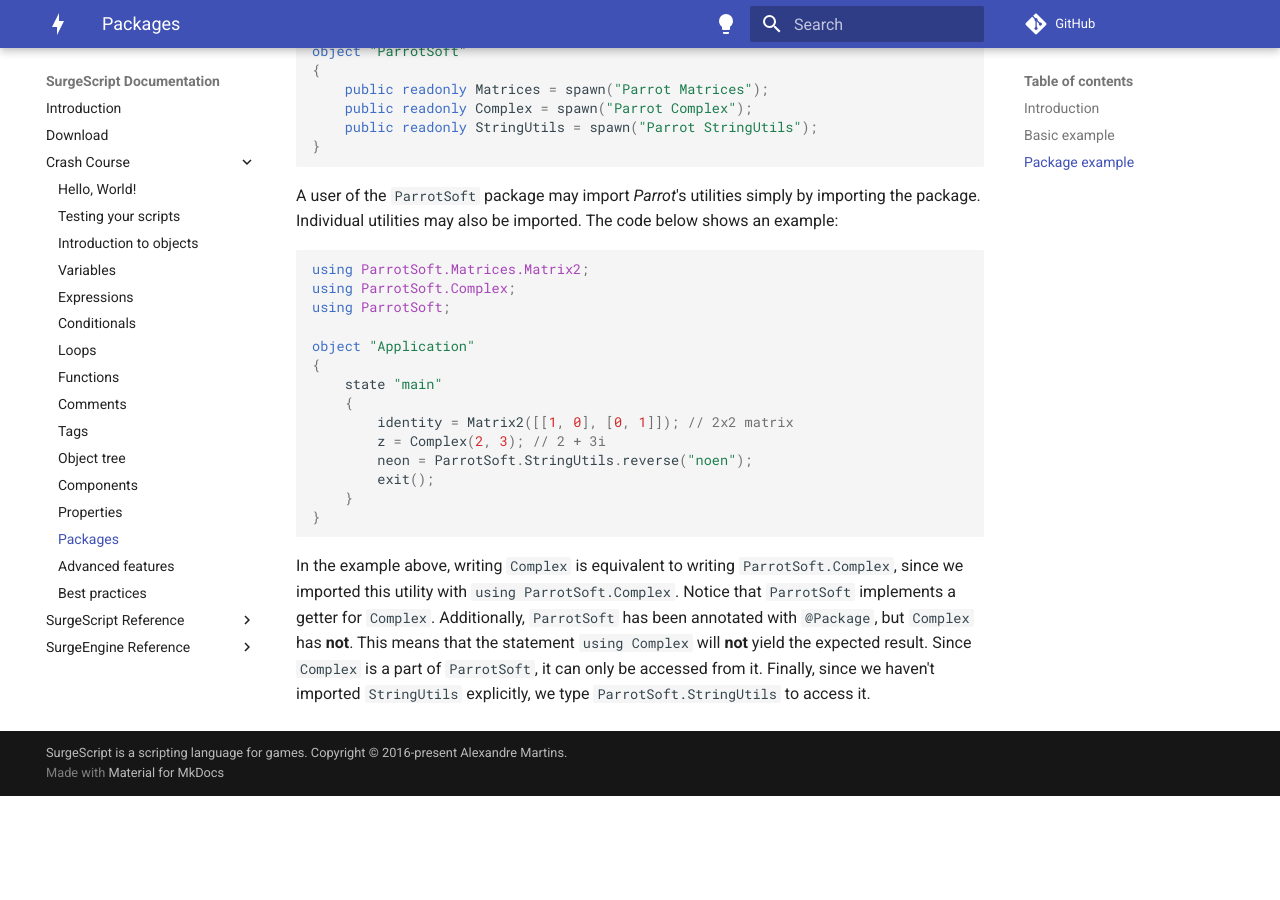
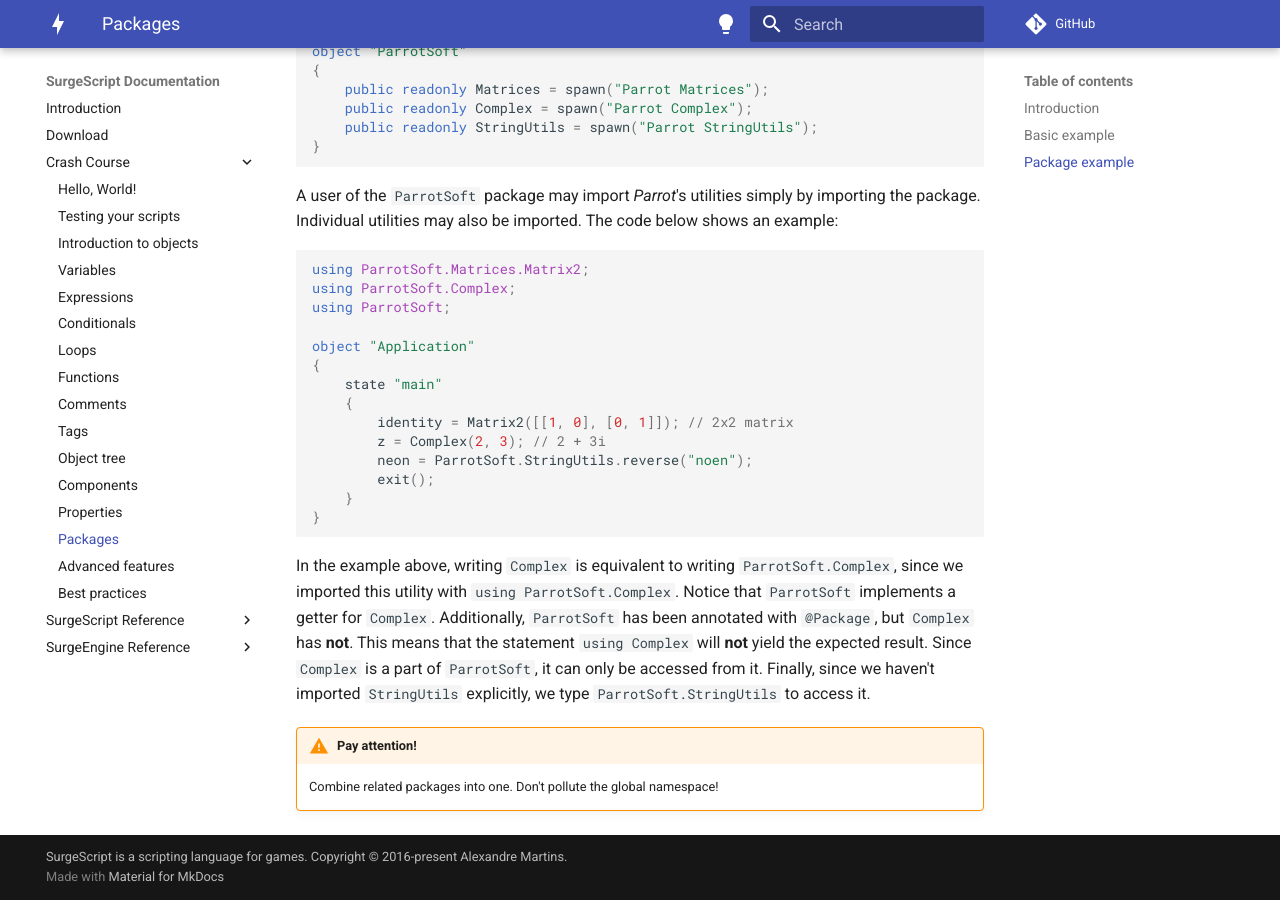
Before and after one commit to alemart/surgescript, an MkDocs documentation site: the page built from docs/tutorials/packages.md, in a window 1280 px wide and 900 px high, scrolled down 1895 px. Built offline with MkDocs 1.6.1 and Material for MkDocs 9.7.7, drawn with Linux system fonts in a browser that asks for light colours; comment, search, counter and statistics services are not loaded; before the commit the page ends 2691 px from its top, so only the background shows below that.

Commit message:
Docs: add warning

````diff
--- a/docs/tutorials/packages.md
+++ b/docs/tutorials/packages.md
@@ -101,3 +101,7 @@ object "Application"
 ```
 
 In the example above, writing `Complex` is equivalent to writing `ParrotSoft.Complex`, since we imported this utility with `using ParrotSoft.Complex`. Notice that `ParrotSoft` implements a getter for `Complex`. Additionally, `ParrotSoft` has been annotated with `@Package`, but `Complex` has **not**. This means that the statement `using Complex` will **not** yield the expected result. Since `Complex` is a part of `ParrotSoft`, it can only be accessed from it. Finally, since we haven't imported `StringUtils` explicitly, we type `ParrotSoft.StringUtils` to access it.
+
+!!! warning "Pay attention!"
+
+    Combine related packages into one. Don't pollute the global namespace!
````
